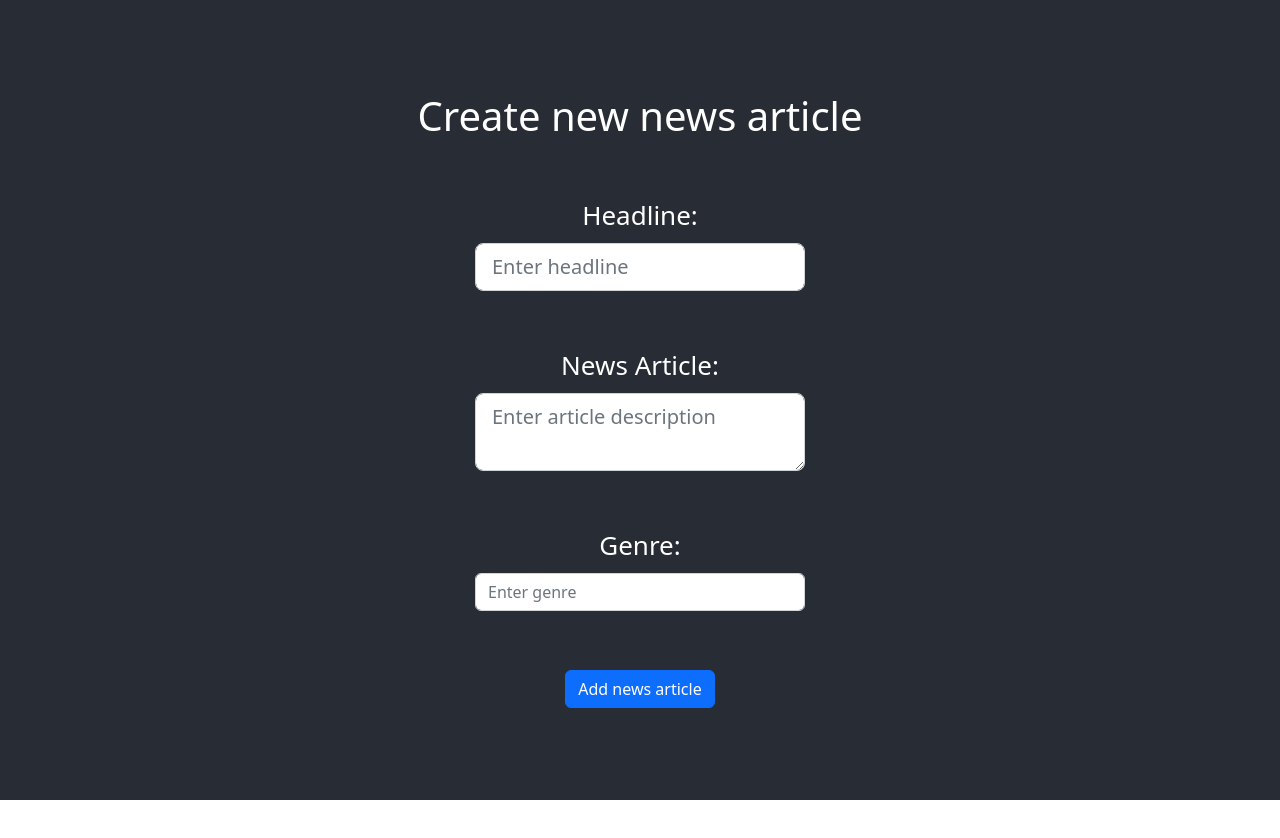
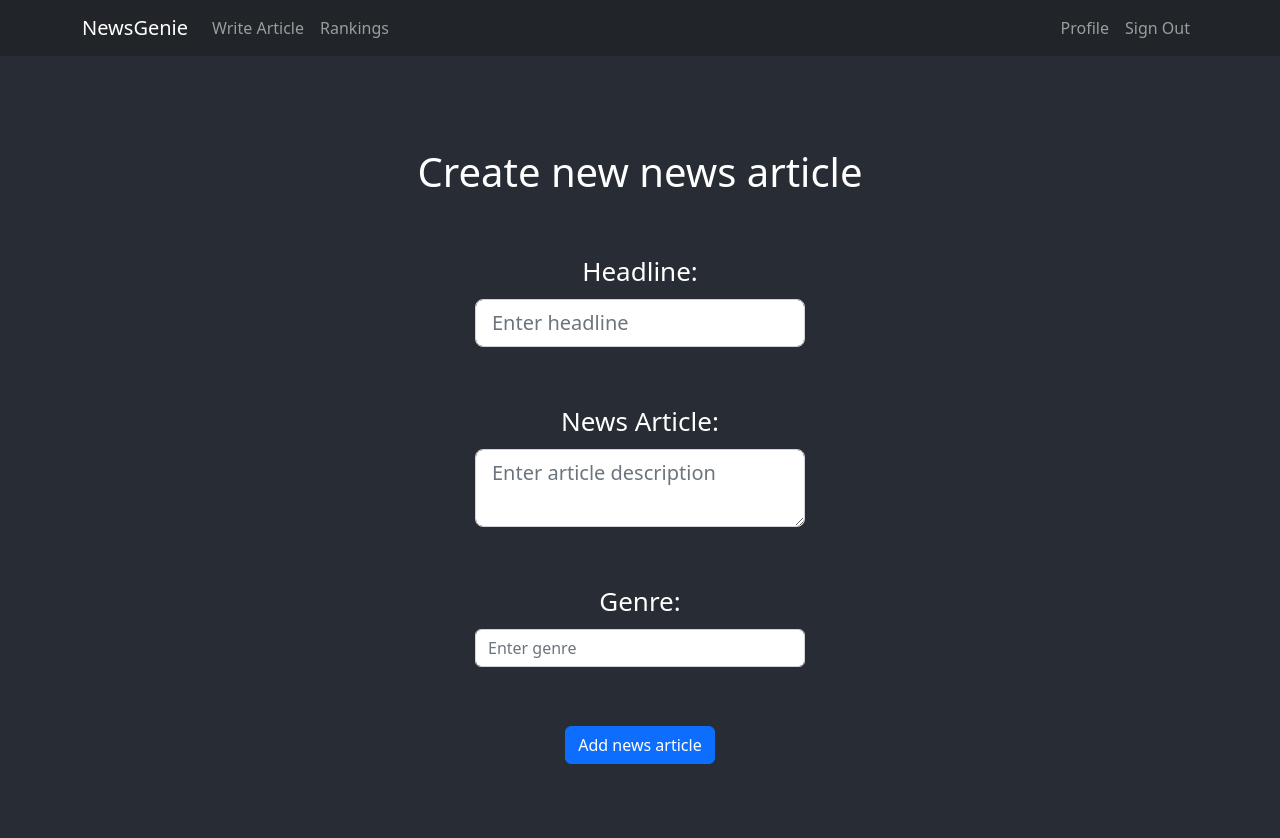
Before and after one commit to hanzohasashi33/newsgenie-frontend, a React (Create React App) app in the folder frontend/: page /create in a window 1280 px wide. Shown: the top 838 px of the page. Before the commit the page ends 800 px from the top, so only its background shows below. Built offline with nearby package versions, Linux system fonts and the light colour scheme; no server answers.

Commit message:
feat: added the navbar element

```diff
--- a/frontend/src/auth/successPage.js
+++ b/frontend/src/auth/successPage.js
@@ -1,15 +1,18 @@
 import React, { useState, useEffect } from "react";
+import { Link } from "react-router-dom";
 
 import { createClient } from "@supabase/supabase-js";
 import { Auth } from "@supabase/auth-ui-react";
 import { useNavigate } from "react-router-dom";
 
 import { Button } from "react-bootstrap";
+import Container from "react-bootstrap/Container";
 import "bootstrap/dist/css/bootstrap.min.css";
+
 
 import supabase from "../config/supabaseClient";
 import NewsList from "../components/NewsList";
-import NotLoggedInPage from "./NotLoggedInPage";
+import NavBar from "../components/Navbar";
 
 function Success(props) {
 	// const [session, setSession] = useState(null);
@@ -24,26 +27,18 @@ function Success(props) {
 	}
 
 	return (
-		<div className="App">
-			<header className="App-header">
-				<h1>NewsGenie</h1>
-				<Button
-					type="submit"
-					className="mb-1"
-					onClick={() => signOutUser()}
-				>
-					signOut
-				</Button>
-				<Button
-					type="submit"
-					className="mb-2"
-					onClick={() => navigate("/create")}
-				>
-					Create news article!
-				</Button>
-				<NewsList user={props.token.user}></NewsList>
-			</header>
-		</div>
+		<>
+			<NavBar></NavBar>
+
+			<div className="App">
+				<header className="App-header">
+					<Container>
+						<br></br>
+						<NewsList user={props.token.user}></NewsList>
+					</Container>
+				</header>
+			</div>
+		</>
 	);
 }
 
--- /dev/null
+++ b/frontend/src/components/Navbar.js
@@ -0,0 +1,45 @@
+import React, { useState, useEffect } from "react";
+
+import { useNavigate } from "react-router-dom";
+
+import supabase from "../config/supabaseClient";
+
+
+import Container from "react-bootstrap/Container";
+import Nav from "react-bootstrap/Nav";
+import Navbar from "react-bootstrap/Navbar";
+import "bootstrap/dist/css/bootstrap.min.css";
+
+const NavBar = (props) => {
+	const navigate = useNavigate();
+
+	async function signOutUser() {
+		// setSession(null);
+		const { error } = await supabase.auth.signOut();
+		sessionStorage.removeItem("token");
+		navigate("/login");
+	}
+
+	return (
+		<Navbar collapseOnSelect expand="lg" bg="dark" variant="dark">
+			<Container>
+				<Navbar.Brand href="/">NewsGenie</Navbar.Brand>
+				<Navbar.Toggle aria-controls="responsive-navbar-nav" />
+				<Navbar.Collapse id="responsive-navbar-nav">
+					<Nav className="me-auto">
+						<Nav.Link href="/create">Write Article</Nav.Link>
+						<Nav.Link href="#rankings">Rankings</Nav.Link>
+					</Nav>
+					<Nav>
+						<Nav.Link href="/profile">Profile</Nav.Link>
+						<Nav.Link to={"/login"} onClick={signOutUser}>
+							Sign Out
+						</Nav.Link>
+					</Nav>
+				</Navbar.Collapse>
+			</Container>
+		</Navbar>
+	);
+};
+
+export default NavBar;
--- a/frontend/src/components/createNews.js
+++ b/frontend/src/components/createNews.js
@@ -7,6 +7,7 @@ import supabase from "../config/supabaseClient";
 import { useNavigate } from "react-router-dom";
 
 import "bootstrap/dist/css/bootstrap.min.css";
+import NavBar from "./Navbar";
 
 const Create = () => {
 	const [user, setUser] = useState({});
@@ -63,6 +64,8 @@ const Create = () => {
 	};
 
 	return (
+		<>
+			<NavBar></NavBar>
 			<div className="App">
 				<div className="App-header">
 					<>
@@ -79,7 +82,9 @@ const Create = () => {
 									id="headline"
 									value={headline}
 									placeholder="Enter headline"
-								onChange={(e) => setHeadline(e.target.value)}
+									onChange={(e) =>
+										setHeadline(e.target.value)
+									}
 								></Form.Control>
 							</Form.Group>
 
@@ -95,7 +100,9 @@ const Create = () => {
 									placeholder="Enter article description"
 									size="lg"
 									value={description}
-								onChange={(e) => setDescription(e.target.value)}
+									onChange={(e) =>
+										setDescription(e.target.value)
+									}
 								></Form.Control>
 							</Form.Group>
 
@@ -126,6 +133,7 @@ const Create = () => {
 					</>
 				</div>
 			</div>
+		</>
 	);
 };
 
```
Also changed, not shown: frontend/src/auth/SignupPage.js (+0 -26 lines). Lines whose indentation alone changed are shown as unchanged.
